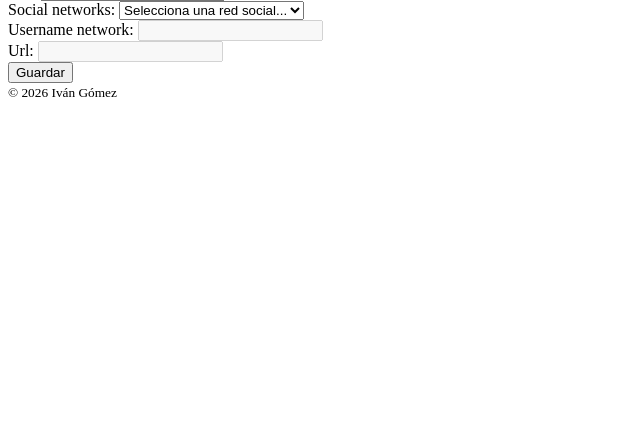
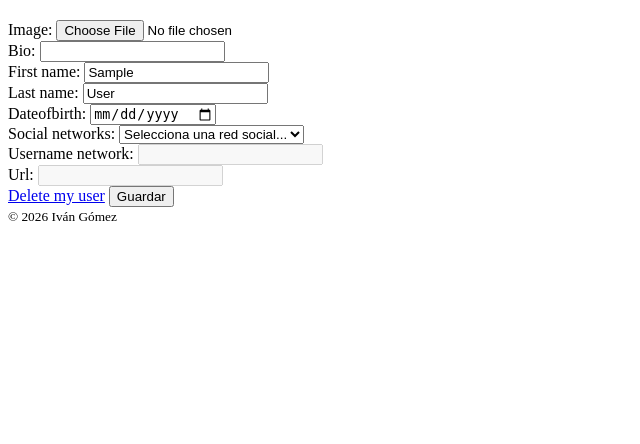
Before and after one commit to Iv4nTech/keyboard-build, a Django app: page /user/configuration/ in a window 1280 px wide. Shown: the part 246-690 px from the top of the page, without its empty margins (0-640 px from the left). Run offline with Django 5.2, Linux system fonts and the light colour scheme; the visitor is signed in with stand-in values (Sample User, id 1); data that the repository does not hold is empty.

Commit message:
CRUD users finish

```diff
--- a/core/admin.py
+++ b/core/admin.py
@@ -9,11 +9,11 @@ class UserLevelIntermediate(admin.StackedInline):
 class CustomUserAdmin(UserAdmin):
     model = User
     fieldsets = UserAdmin.fieldsets + (
-        (None, {'fields': ('image','bio')}),
+        (None, {'fields': ('image','bio', 'dateofbirth', 'country')}),
     )
 
     add_fieldsets = UserAdmin.add_fieldsets + (
-        (None, {'fields': ('image','bio')}),
+        (None, {'fields': ('image','bio', 'dateofbirth', 'country')}),
     )
 
     inlines = [UserLevelIntermediate]
--- a/core/forms.py
+++ b/core/forms.py
@@ -9,13 +9,16 @@ class RegisterUserForm(UserCreationForm):
         fields = ['username','email']
 
 class ConfigurateUserForm(forms.Form):
-    image = forms.ImageField()
-    bio = forms.CharField()
+    image = forms.ImageField(required=False)
+    bio = forms.CharField(required=False)
+    first_name = forms.CharField(required=False)
+    last_name = forms.CharField(required=False)
+    dateofbirth = forms.DateField(widget=forms.DateInput(attrs={'type':'date'}), required=False)
     social_networks = forms.ModelChoiceField(
-        queryset=SocialNetwork.objects.none(), empty_label='Selecciona una red social...'
+        queryset=SocialNetwork.objects.none(), empty_label='Selecciona una red social...', required=False
     )
-    username_network = forms.CharField(max_length=15)
-    url = forms.URLField()
+    username_network = forms.CharField(max_length=15, required=False)
+    url = forms.URLField(required=False)
 
     def __init__(self, *args, **kwargs): # Con esto conseguimos que al instanciar el objeto pues la queryset del choices cambia con las redes sociales que tiene el usuario
         user = kwargs.pop('user')
--- a/core/models.py
+++ b/core/models.py
@@ -3,9 +3,11 @@ from django.contrib.auth.models import AbstractUser
 
 class User(AbstractUser):
     image = models.ImageField(upload_to='image_users/', null=True, blank=True)
-    bio = models.TextField()
+    bio = models.TextField(null=True, blank=True)
     social_network = models.ManyToManyField('SocialNetwork', through='SocialNetworkUser', related_name='networks')
     level = models.ManyToManyField('Level', through='GetLevel', related_name='levels')
+    dateofbirth = models.DateField(null=True, blank=True)
+    country = models.CharField(null=True, blank=True)
 
     def __str__(self):
         return f'{self.username}'
--- a/core/static/js/menu_image_profile.js
+++ b/core/static/js/menu_image_profile.js
@@ -1,6 +1,8 @@
 const image = document.getElementById('image-profile')
 const nav = document.getElementById('nav-user')
 
-image.addEventListener('click', () => {
-    nav.hidden = !nav.hidden;
-})
+if (image) {
+    image.addEventListener('click', () => {
+        nav.hidden = !nav.hidden;
+    })
+}
--- a/core/templates/core/base.html
+++ b/core/templates/core/base.html
@@ -11,13 +11,17 @@
         <ul>
             <li><a href="{% url 'home' %}">Home</a></li>
             <li><a href="{% url 'list_users' %}">Users</a></li>
+            {% if not user.is_authenticated %}
             <li><a href="{% url 'registration' %}">Register</a></li>
+            {% endif %}
             <li><a href="{% url 'ranking_users' %}">Ranking</a></li>
         </ul>
         <div class="login">
             {% if user.is_authenticated %}
             {% if user.image %}
             <img id="image-profile" src="{{user.image.url}}" width="100px" alt="Logo user {{user.username}}">
+            {% else %}
+            <img id="image-profile" src="{% static 'images/logo-default.jpg' %}" width="100px" alt="Logo default">
             {% endif %}
             <nav hidden id="nav-user">
                 <ul>
@@ -26,10 +30,11 @@
                 </ul>
             </nav>
             <form action="{% url 'logout' %}" method="post">
-             {% csrf_token %}
+                {% csrf_token %}
               <button type="submit" class="">Log out</button>
+              </form>
             {% else %}
-                  <button type="submit" class="">Login</button>
+            <a href="{% url 'login' %}">Login</a>
             {% endif %}
              </form>
         </div>
--- a/core/templates/core/configuration_user.html
+++ b/core/templates/core/configuration_user.html
@@ -7,6 +7,7 @@
 <form action="" method="post" enctype="multipart/form-data">
     {% csrf_token %}
     {{form.as_div}}
+    <a href="{% url 'delete_user' user.username %}">Delete my user</a>
     <button type="submit">Guardar</button>
 </form>
 <div hidden>
--- a/core/urls.py
+++ b/core/urls.py
@@ -1,6 +1,6 @@
 from django.contrib import admin
 from django.urls import path
-from .views import home, user_profile, list_users, home, registration,ranking_users, configuration_user
+from .views import home, user_profile, list_users, home, registration,ranking_users, configuration_user, UserDeleteView
 
 urlpatterns = [
     path('', home, name='hello'),
@@ -9,5 +9,6 @@ urlpatterns = [
     path('accounts/registration/', registration, name='registration'),
     path('users/ranking/', ranking_users, name='ranking_users'),
     path('user/configuration/', configuration_user, name='configuration_user'),
+    path('user/configuration/delete_user/<username>', UserDeleteView.as_view(), name='delete_user'),
     path('profile/<username>/', user_profile, name='user_profile'),
 ]
--- a/core/views.py
+++ b/core/views.py
@@ -3,6 +3,9 @@ from django.http import HttpResponse
 from .models import User, SocialNetworkUser, SocialNetwork
 from .forms import RegisterUserForm, ConfigurateUserForm
 from django.db.models import Max
+from django.views.generic import DeleteView
+from django.urls import reverse_lazy
+from django.contrib.auth import logout
 def home(request):
     return render(request, 'core/home.html')
 
@@ -46,15 +49,22 @@ def configuration_user(request):
             social_network = form.cleaned_data['social_networks']
             username_network = form.cleaned_data['username_network']
             url = form.cleaned_data['url']
+            dateofbirth = form.cleaned_data['dateofbirth']
+            first_name = form.cleaned_data['first_name']
+            last_name = form.cleaned_data['last_name']
 
-            SocialNetworkUser.objects.update_or_create(
-                user=request.user,
-                social_network = social_network,
-                defaults={'username':username_network, 'url':url},
-            )
+            if social_network:
+                SocialNetworkUser.objects.update_or_create(
+                    user=user,
+                    social_network = social_network,
+                    defaults={'username':username_network, 'url':url},
+                )
 
             user.bio = bio
             user.image = image
+            user.first_name = first_name
+            user.last_name = last_name
+            user.dateofbirth = dateofbirth
             user.save()
 
             #Aqui poner que lleva a la misma pagina pero que le salte una messages
@@ -62,10 +72,27 @@ def configuration_user(request):
         else:
             print(form.errors.as_data())
     data_initial = {'bio':user.bio,
-                    'image':user.image}
+                    'image':user.image,
+                    'first_name':user.first_name,
+                    'last_name':user.last_name,
+                    'dateofbirth':user.dateofbirth}
 
 
     networks_socials = SocialNetworkUser.objects.filter(user=user).select_related('social_network')
 
     form = ConfigurateUserForm(initial=data_initial, user=user)
     return render(request, 'core/configuration_user.html', {'form':form, 'network_social':networks_socials})
+
+class UserDeleteView(DeleteView):
+    model = User
+    success_url = reverse_lazy('lists_user')
+    template_name = 'core/delete_user.html'
+    context_object_name = 'user'
+    slug_field = 'username'
+    slug_url_kwarg = 'username'
+
+    def form_valid(self, form):
+        user = self.get_object()
+        logout(self.request)
+        user.delete()
+        return redirect('home')
```
Also changed, not shown: core/static/js/more_abaut.js (added, +10 -0 lines), core/templates/core/delete_user.html (added, +14 -0 lines), core/templates/core/ranking_users.html (+6 -1 lines), core/templates/core/user_profile.html (+14 -6 lines), core/migrations/0011_user_dateofbirth_alter_user_bio.py (added), core/migrations/0012_user_country.py (added).
